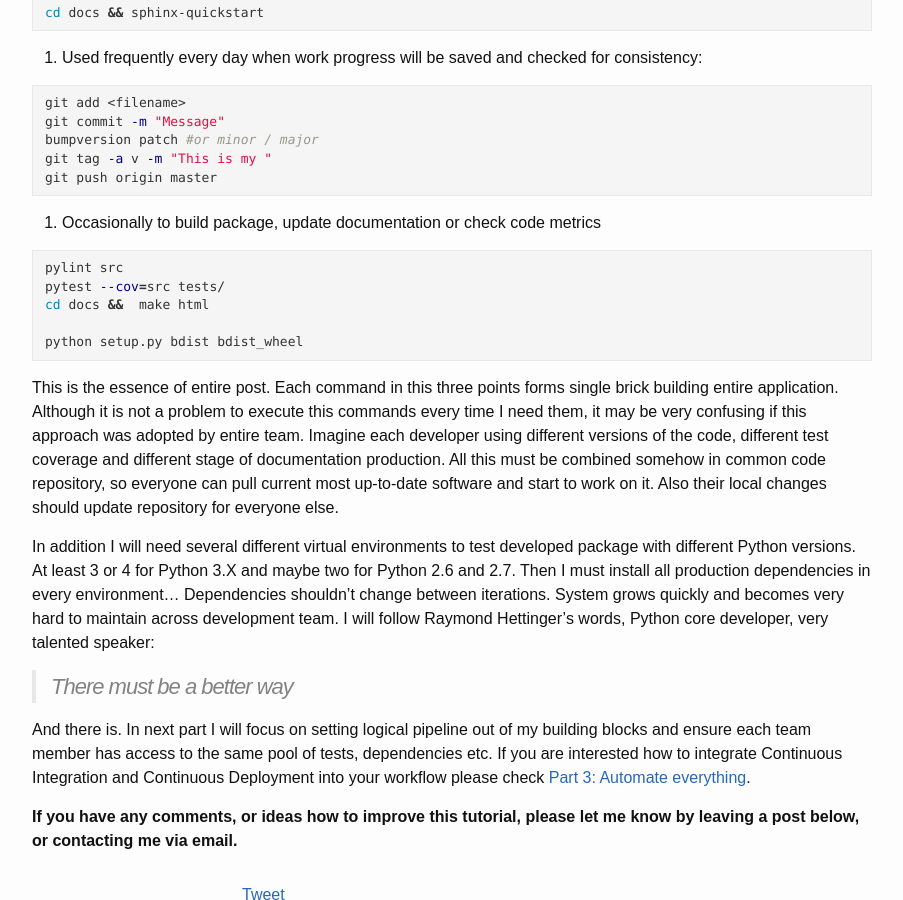
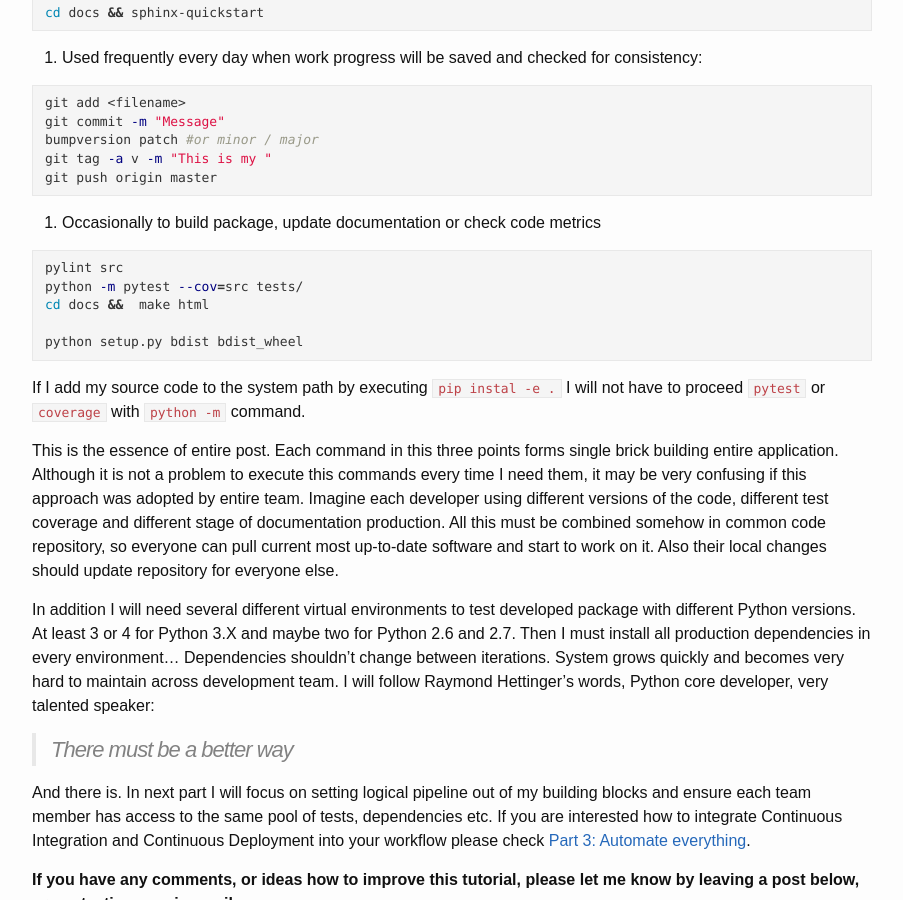
Before and after one commit to mdyzma/mdyzma.github.io, a Jekyll site: the page built from _posts/2017-05-28-part2-biostudio-setting-up-environment.md, in a window 1280 px wide and 900 px high, scrolled down 15722 px. Shown: the whole window, without its empty margins (188-1091 px from the left). Built offline with Jekyll 4.4.1, drawn with Linux system fonts in a browser that asks for light colours; nearby versions of some CDN libraries; comment, search, counter and statistics services are not loaded.

Commit message:
post correction

```diff
--- a/_posts/2017-05-28-part2-biostudio-setting-up-environment.md
+++ b/_posts/2017-05-28-part2-biostudio-setting-up-environment.md
@@ -758,11 +758,13 @@ git push origin master
 
 {% highlight bash %}
 pylint src
-pytest --cov=src tests/
+python -m pytest --cov=src tests/
 cd docs &&  make html
 
 python setup.py bdist bdist_wheel
 {% endhighlight %}
+
+If I add my source code to the system path by executing `pip instal -e .` I will not have to proceed `pytest` or  `coverage` with `python -m` command.
 
 This is the essence of entire post. Each command in this three points forms single brick building entire application. Although it is not a problem to execute this commands every time I need them, it may be very confusing if this approach was adopted by entire team. Imagine each developer using different versions of the code, different test coverage and different stage of documentation production. All this must be combined somehow in common code repository, so everyone can pull current most up-to-date software and start to work on it. Also their local changes should update repository for everyone else.
 
```
